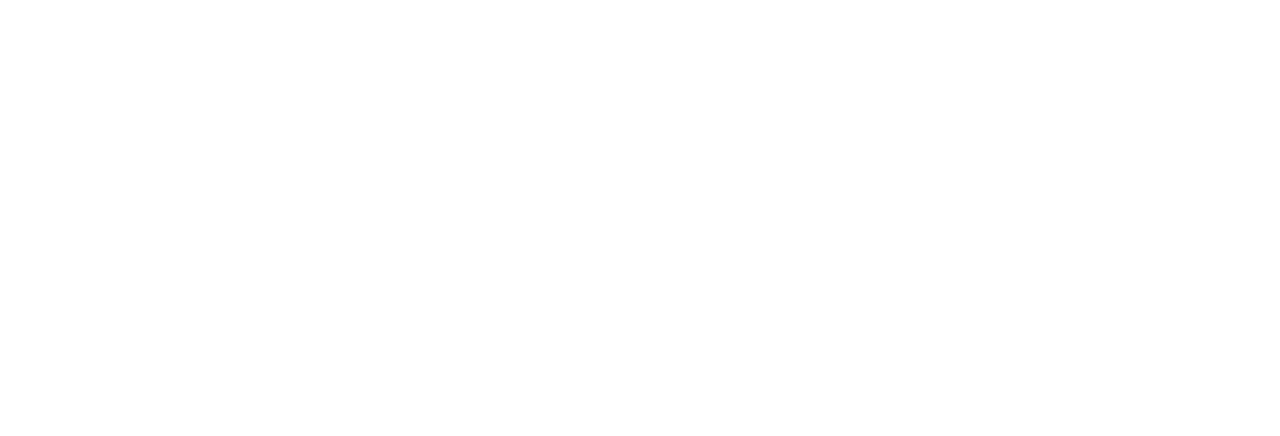
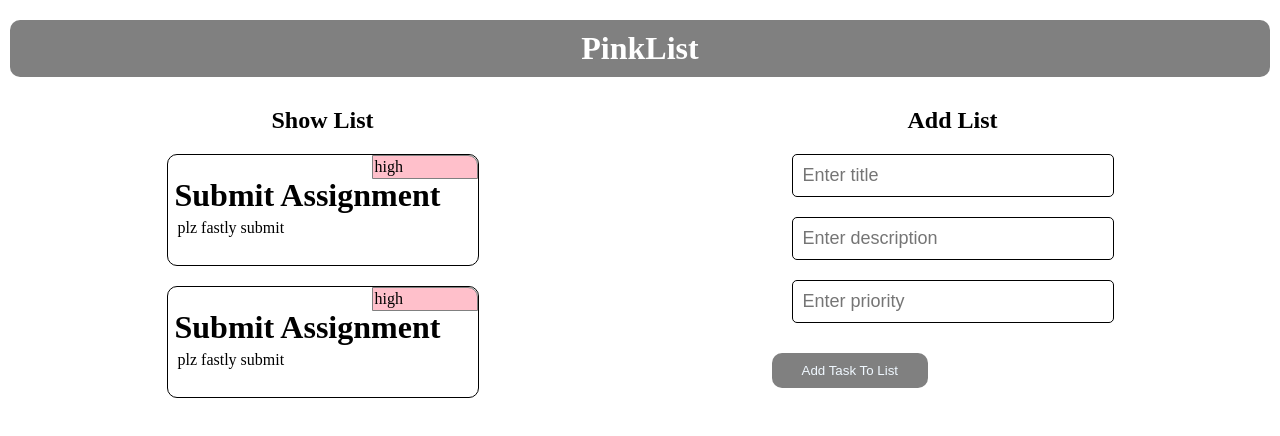
Before and after one commit to mansidethe/TaskMinder, a React app: page / in a window 1280 px wide. Built offline with nearby package versions, Linux system fonts and the light colour scheme.

Commit message:
add multiple pages]

```diff
--- a/public/index.html
+++ b/public/index.html
@@ -3,7 +3,7 @@
   <head>
     <meta charset="utf-8" />
 
-    <title>React App</title>
+    <title>PinkList App</title>
   </head>
   <body>
 
--- /dev/null
+++ b/src/componenets/Task/Task.css
@@ -0,0 +1,31 @@
+.task-container
+{
+    width: 300px;
+    height: 100px;
+    margin: 20px;
+    padding: 5px;
+    border-radius: 10px;
+    border:1px solid black;
+    position: relative;
+}
+
+.task-title{
+
+    margin: 2px;
+    padding-top: 15px;
+    }
+
+    .task-description{
+    margin: 5px;
+    }
+
+    .task-priority{
+    position: absolute;
+    right: 0;
+    top: 0;
+    background-color:pink ;
+    border-radius:0 10px 0 0 ;
+    padding: 2px;
+    width: 100px;
+    border: 1px solid gray;
+    }
--- /dev/null
+++ b/src/componenets/Task/Task.js
@@ -0,0 +1,18 @@
+import React from "react";
+import "./Task.css";
+
+
+const Task = ({ id, title, description, priority }) => {
+    return (
+        <div className="task-container">
+
+            <h1 className="task-title">{title}</h1>
+            <p className="task-description">{description}</p>
+            <span className="task-priority">{priority}</span>
+        </div>
+
+    )
+}
+
+
+export default Task
--- a/src/index.css
+++ b/src/index.css
@@ -1,4 +1,8 @@
 body {
   margin: 0;
+  padding: 0;
+}
 
+.text-center{
+  text-align: center;
 }
--- a/src/index.js
+++ b/src/index.js
@@ -1,10 +1,11 @@
 import React from 'react';
 import ReactDOM from 'react-dom/client';
 import './index.css';
+import Home from './views/Home/Home';
 
 
 const root = ReactDOM.createRoot(document.getElementById('root'));
 root.render(
 
-
+  <Home/>
 );
--- /dev/null
+++ b/src/views/Home/Home.css
@@ -0,0 +1,48 @@
+.container{
+    margin: 0;
+    padding: 10px;
+
+    min-height: 100vh;
+
+}
+
+.app-title{
+    text-align: center;
+    background-color: gray;
+    padding: 10px 50px;
+    display: block;
+    margin: 10px auto;
+    border-radius: 10px;
+    color: white;
+}
+.to-do-flex-container
+{
+display: flex;
+justify-content: space-around;
+}
+
+.add-task-form-container{
+text-align: center;
+}
+
+.task-input{
+    display: block;
+    width:300px;
+    font-size: 18px;
+    border: 1px solid black;
+    border-radius: 5px;
+    padding: 10px ;
+    margin: 20px;
+
+}
+.btn-add-task
+{
+    background-color: gray;
+    color: aliceblue;
+    border-radius: 10px;
+    padding: 10px 30px;
+    border: none;
+    margin-top: 30px;
+    display: block;
+
+}
--- /dev/null
+++ b/src/views/Home/Home.js
@@ -0,0 +1,104 @@
+import React, { useState } from "react";
+import "./Home.css"
+import Task from "./../../componenets/Task/Task";
+
+
+
+const Home = () => {
+    const [taskList, setTaskList] = useState([
+        {
+            id: 1,
+            title: 'Submit Assignment',
+            description: 'plz fastly submit',
+            priority: 'high'
+        },
+
+        {
+            id: 2,
+            title: 'Submit Assignment',
+            description: 'plz fastly submit',
+            priority: 'high'
+        }
+    ])
+
+    const [title, setTitle] = useState('')
+    const [description, setDescription] = useState('')
+    const [priority, setPriority] = useState('')
+
+    const addTaskToList = () => {
+
+        const randomId = Math.floor(Math.random() * 1000);
+
+        const obj = {
+            id: randomId,
+            title: title,
+            description: description,
+            priority: priority,
+        }
+        setTaskList([...taskList, obj])
+        setTitle('');
+        setDescription('');
+        setPriority('');
+
+    }
+    return (
+
+        <div className="container">
+            <h1 className="app-title">PinkList</h1>
+
+
+            <div className="to-do-flex-container">
+                <div>
+                    <h2 className="text-center"> Show List</h2>
+                    {
+                        taskList.map((taskItem, index) => {
+                            const { id, title, description, priority } = taskItem;
+
+                            return <Task id={id} title={title} description={description} priority={priority} />
+                        })
+                    }
+                </div>
+
+                <div>
+                    <h2 className="text-center">Add List</h2>
+                    <div className="add-task-form-container">
+
+                        <form>
+                            <input type="text" value={title} onChange={(e) => {
+                                setTitle(e.target.value)
+                            }}
+                                placeholder="Enter title"
+                                className="task-input"
+                            />
+
+                            <input type="text" value={description} onChange={(e) => {
+                                setDescription(e.target.value)
+                            }}
+                                placeholder="Enter description"
+                                className="task-input"
+                            />
+
+                            <input type="text" value={priority} onChange={(e) => {
+                                setPriority(e.target.value)
+                            }}
+                                placeholder="Enter priority"
+                                className="task-input"
+                            />
+
+
+                            <button className="btn-add-task" type="button"
+                                onClick={addTaskToList}>
+                                Add Task To List
+                            </button>
+
+                        </form>
+
+                    </div>
+                </div>
+
+            </div>
+        </div>
+    )
+}
+
+export default Home
```
Also changed, not shown: src/views/About/About.css (added), src/views/About/About.js (added).
